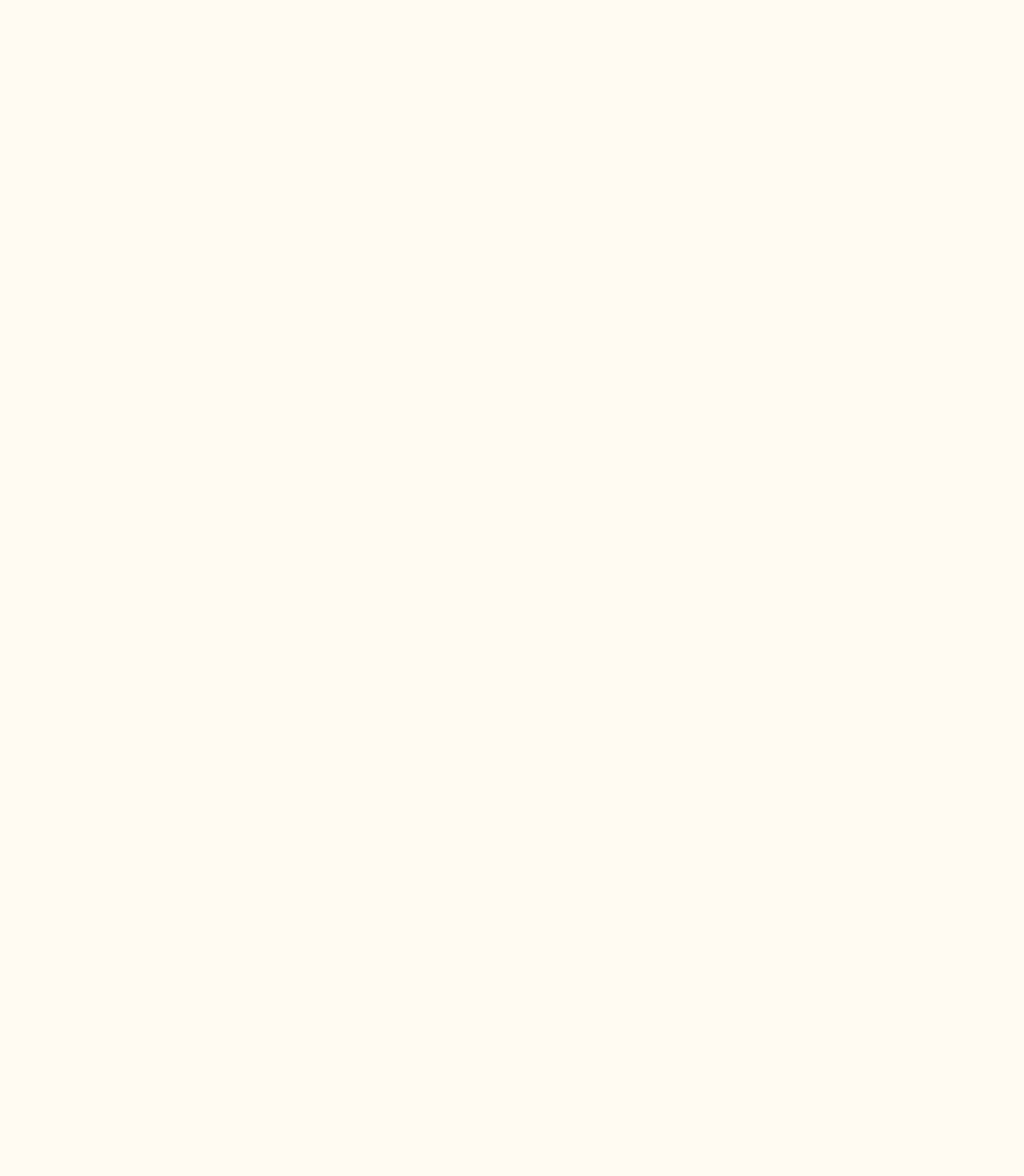
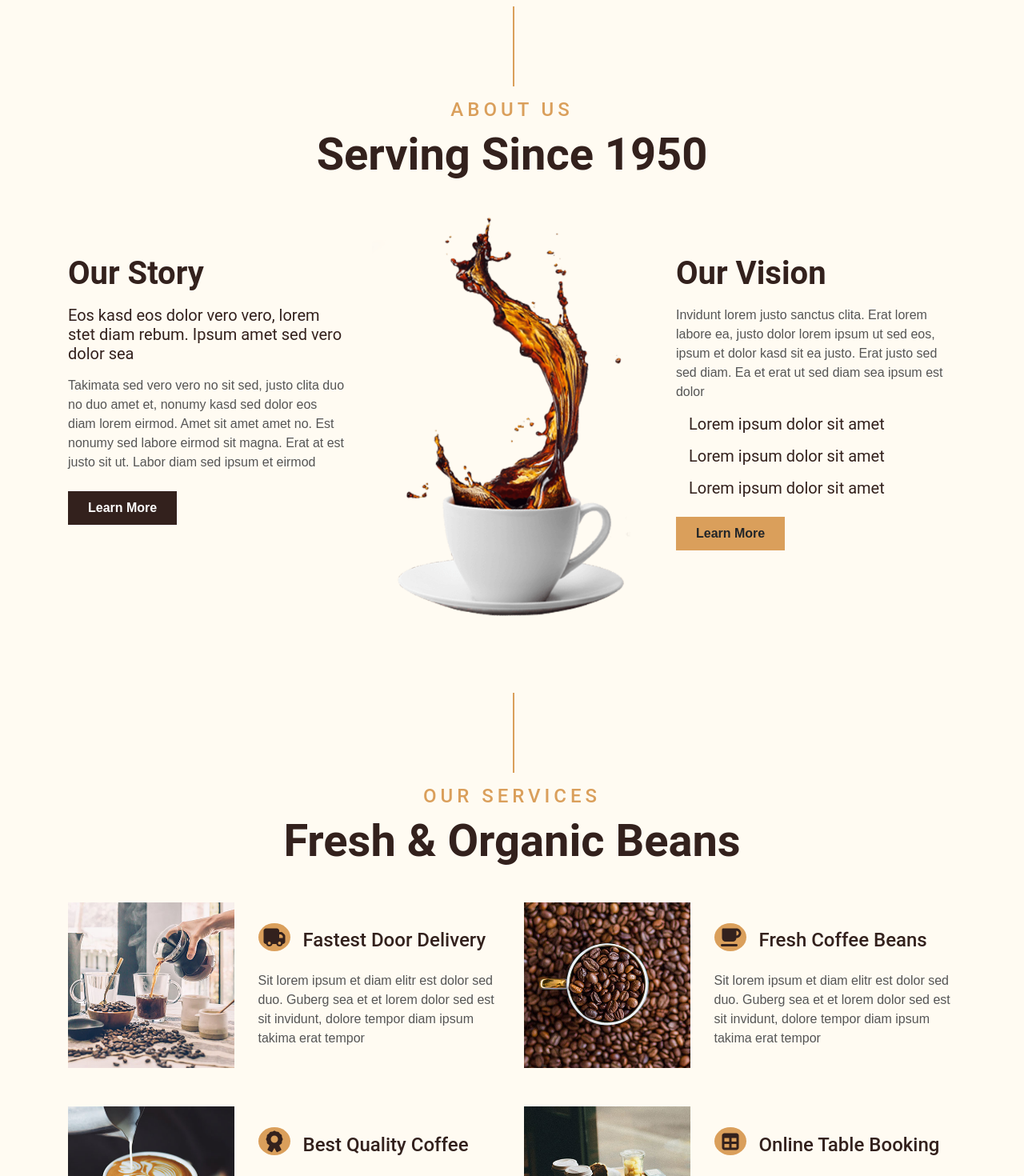
Before and after one commit to danialmousavi/Next-Coffee, a Next.js app: page / in a window 1280 px wide. Shown: the part 840-2310 px from the top of the page at 80% size. Before the commit the page ends 800 px from the top, so only its background shows below. Built offline with nearby package versions, Linux system fonts and the light colour scheme.

Commit message:
build about and services modules and add icons and create db json

```diff
--- a/components/modules/ServiceItem/ServiceItem.js
+++ b/components/modules/ServiceItem/ServiceItem.js
@@ -1,7 +1,38 @@
-import React from 'react'
+import React from "react";
+import { config } from "@fortawesome/fontawesome-svg-core";
+import "@fortawesome/fontawesome-svg-core/styles.css";
+import { FontAwesomeIcon } from "@fortawesome/react-fontawesome";
+import * as Icons from "@fortawesome/free-solid-svg-icons"; // Import the icon you need
+config.autoAddCss = false;
 
-export default function ServiceItem() {
+export default function ServiceItem({ title, desc, img, icon }) {
   return (
-    <div>ServiceItem</div>
-  )
+    <div className="col-lg-6 mb-5">
+      <div className="row align-items-center">
+        <div className="col-sm-5">
+          <img className="img-fluid mb-3 mb-sm-0" src={img} alt="" />
+        </div>
+        <div className="col-sm-7">
+          <h4 style={{ display: "flex", alignItems: "baseline" }}>
+            <div
+              style={{
+                height: "35px",
+                width: "40px",
+                backgroundColor: "#da9f5b",
+                borderRadius: "100%",
+                textAlign: "center",
+                display:"flex",
+                alignItems:"center",
+                justifyContent:"center"
+              }}
+            >
+              <FontAwesomeIcon icon={Icons[icon]} />
+            </div>
+            <p className="ml-3">{title}</p>
+          </h4>
+          <p className="m-0">{desc}</p>
+        </div>
+      </div>
+    </div>
+  );
 }
--- a/components/templates/Index/About.js
+++ b/components/templates/Index/About.js
@@ -2,6 +2,34 @@ import React from 'react'
 
 export default function About() {
   return (
-    <div>About</div>
+    <div className="container-fluid py-5">
+        <div className="container">
+            <div className="section-title">
+                <h4 className="text-primary text-uppercase" style={{letterSpacing: "5px"}}>About Us</h4>
+                <h1 className="display-4">Serving Since 1950</h1>
+            </div>
+            <div className="row">
+                <div className="col-lg-4 py-0 py-lg-5">
+                    <h1 className="mb-3">Our Story</h1>
+                    <h5 className="mb-3">Eos kasd eos dolor vero vero, lorem stet diam rebum. Ipsum amet sed vero dolor sea</h5>
+                    <p>Takimata sed vero vero no sit sed, justo clita duo no duo amet et, nonumy kasd sed dolor eos diam lorem eirmod. Amet sit amet amet no. Est nonumy sed labore eirmod sit magna. Erat at est justo sit ut. Labor diam sed ipsum et eirmod</p>
+                    <a href="" className="btn btn-secondary font-weight-bold py-2 px-4 mt-2">Learn More</a>
+                </div>
+                <div className="col-lg-4 py-5 py-lg-0" style={{minHeight: "500px"}}>
+                    <div className="position-relative h-100">
+                        <img className="position-absolute w-100 h-100" src="/img/about.png" style={{objectFit: "cover"}}/>
+                    </div>
+                </div>
+                <div className="col-lg-4 py-0 py-lg-5">
+                    <h1 className="mb-3">Our Vision</h1>
+                    <p>Invidunt lorem justo sanctus clita. Erat lorem labore ea, justo dolor lorem ipsum ut sed eos, ipsum et dolor kasd sit ea justo. Erat justo sed sed diam. Ea et erat ut sed diam sea ipsum est dolor</p>
+                    <h5 className="mb-3"><i className="fa fa-check text-primary mr-3"></i>Lorem ipsum dolor sit amet</h5>
+                    <h5 className="mb-3"><i className="fa fa-check text-primary mr-3"></i>Lorem ipsum dolor sit amet</h5>
+                    <h5 className="mb-3"><i className="fa fa-check text-primary mr-3"></i>Lorem ipsum dolor sit amet</h5>
+                    <a href="" className="btn btn-primary font-weight-bold py-2 px-4 mt-2">Learn More</a>
+                </div>
+            </div>
+        </div>
+    </div>
   )
 }
--- a/components/templates/Index/Services.js
+++ b/components/templates/Index/Services.js
@@ -1,7 +1,29 @@
+import ServiceItem from '@/components/modules/ServiceItem/ServiceItem'
 import React from 'react'
 
 export default function Services() {
   return (
-    <div>Services</div>
+     <div className="container-fluid pt-5">
+        <div className="container">
+            <div className="section-title">
+                <h4 className="text-primary text-uppercase" style={{letterSpacing: "5px"}}>Our Services</h4>
+                <h1 className="display-4">Fresh & Organic Beans</h1>
+            </div>
+            <div className="row">
+                <ServiceItem img="/img/service-1.jpg" title="Fastest Door Delivery" icon="faTruck" desc="Sit lorem ipsum et diam elitr est dolor sed duo. Guberg sea et et
+            lorem dolor sed est sit invidunt, dolore tempor diam ipsum takima
+            erat tempor"/>
+                <ServiceItem img="/img/service-2.jpg" title="Fresh Coffee Beans" icon="faCoffee" desc="Sit lorem ipsum et diam elitr est dolor sed duo. Guberg sea et et
+            lorem dolor sed est sit invidunt, dolore tempor diam ipsum takima
+            erat tempor"/>
+            <ServiceItem img="/img/service-3.jpg" title="Best Quality Coffee" icon="faAward" desc="Sit lorem ipsum et diam elitr est dolor sed duo. Guberg sea et et
+            lorem dolor sed est sit invidunt, dolore tempor diam ipsum takima
+            erat tempor"/>
+            <ServiceItem img="/img/service-4.jpg" title="Online Table Booking" icon="faTable" desc="Sit lorem ipsum et diam elitr est dolor sed duo. Guberg sea et et
+            lorem dolor sed est sit invidunt, dolore tempor diam ipsum takima
+            erat tempor"/>
+            </div>
+        </div>
+    </div>
   )
 }
--- a/components/templates/Index/Slider.js
+++ b/components/templates/Index/Slider.js
@@ -26,13 +26,13 @@ function Slider() {
         style={{ backgroundImage: 'url("/img/carousel-1.jpg")' }}
       >
         <div
-          class={`${styles.slider_caption} d-flex flex-column align-items-center justify-content-center`}
+          className={`${styles.slider_caption} d-flex flex-column align-items-center justify-content-center`}
         >
-          <h2 class="text-primary font-weight-medium m-0">
+          <h2 className="text-primary font-weight-medium m-0">
             We Have Been Serving
           </h2>
-          <h1 class="display-1 text-white m-0">COFFEE</h1>
-          <h2 class="text-white m-0">* SINCE 1950 *</h2>
+          <h1 className="display-1 text-white m-0">COFFEE</h1>
+          <h2 className="text-white m-0">* SINCE 1950 *</h2>
         </div>
       </SwiperSlide>
 
@@ -41,13 +41,13 @@ function Slider() {
         style={{ backgroundImage: 'url("/img/carousel-2.jpg")' }}
       >
         <div
-          class={`${styles.slider_caption} d-flex flex-column align-items-center justify-content-center`}
+          className={`${styles.slider_caption} d-flex flex-column align-items-center justify-content-center`}
         >
-          <h2 class="text-primary font-weight-medium m-0">
+          <h2 className="text-primary font-weight-medium m-0">
             We Have Been Serving
           </h2>
-          <h1 class="display-1 text-white m-0">COFFEE</h1>
-          <h2 class="text-white m-0">* SINCE 1950 *</h2>
+          <h1 className="display-1 text-white m-0">COFFEE</h1>
+          <h2 className="text-white m-0">* SINCE 1950 *</h2>
         </div>
       </SwiperSlide>
     </Swiper>
--- /dev/null
+++ b/data/db.json
@@ -0,0 +1,66 @@
+{
+  "menu": [
+    {
+      "id": 1,
+      "title": "Black Coffee",
+      "desc": "Sit lorem ipsum et diam elitr est dolor sed duo guberg sea et et lorem dolor",
+      "price": 8,
+      "img": "/images/menu-1.jpg",
+      "off": 0
+    },
+    {
+      "id": 2,
+      "title": "Chocolete Coffee",
+      "desc": "Sit lorem ipsum et diam elitr est dolor sed duo guberg sea et et lorem dolor",
+      "price": 7,
+      "img": "/images/menu-2.jpg",
+      "off": 0
+    }
+  ],
+
+  "services": [
+    {
+      "id": 1,
+      "title": "Fastest Door Delivery",
+      "img": "/images/service-1.jpg",
+      "desc": "Sit lorem ipsum et diam elitr est dolor sed duo. Guberg sea et et lorem dolor sed est sit invidunt, dolore tempor diam ipsum takima erat tempor",
+      "icon": "faTruck"
+    },
+    {
+      "id": 2,
+      "title": "Fastest Door Delivery",
+      "img": "/images/service-2.jpg",
+      "desc": "Sit lorem ipsum et diam elitr est dolor sed duo. Guberg sea et et lorem dolor sed est sit invidunt, dolore tempor diam ipsum takima erat tempor",
+      "icon": "faCoffee"
+    }
+  ],
+
+  "newsLetters": [
+    {
+      "id": 1,
+      "email": "amin@gmail.com"
+    },
+    {
+      "id": 2,
+      "email": "qadir@gmail.com"
+    }
+  ],
+
+  "comment": [
+    {
+      "id": 1,
+      "username": "Q_Yolme",
+      "body": "Perfect Coffee :))",
+      "productID": 1,
+      "score": 5
+    },
+
+    {
+      "id": 2,
+      "username": "Amin_Saeedi",
+      "body": "Perfect Coffee :))",
+      "productID": 2,
+      "score": 4.5
+    }
+  ]
+}
--- a/package.json
+++ b/package.json
@@ -9,6 +9,10 @@
     "lint": "next lint"
   },
   "dependencies": {
+    "@fortawesome/fontawesome-svg-core": "^7.0.0",
+    "@fortawesome/free-brands-svg-icons": "^7.0.0",
+    "@fortawesome/free-solid-svg-icons": "^7.0.0",
+    "@fortawesome/react-fontawesome": "^0.2.3",
     "next": "13.5.11",
     "react": "^18",
     "react-dom": "^18",
--- a/pages/index.js
+++ b/pages/index.js
@@ -1,3 +1,5 @@
+import About from '@/components/templates/Index/About'
+import Services from '@/components/templates/Index/Services'
 import Slider from '@/components/templates/Index/Slider'
 import React from 'react'
 
@@ -5,6 +7,8 @@ export default function index() {
   return (
     <>
       <Slider/>
+      <About/>
+      <Services/>
     </>
   )
 }
```
Also changed, not shown: components/modules/Navbar/Navbar.js (+18 -18 lines), 1 other file (tests, documents, lock files or other folders).
